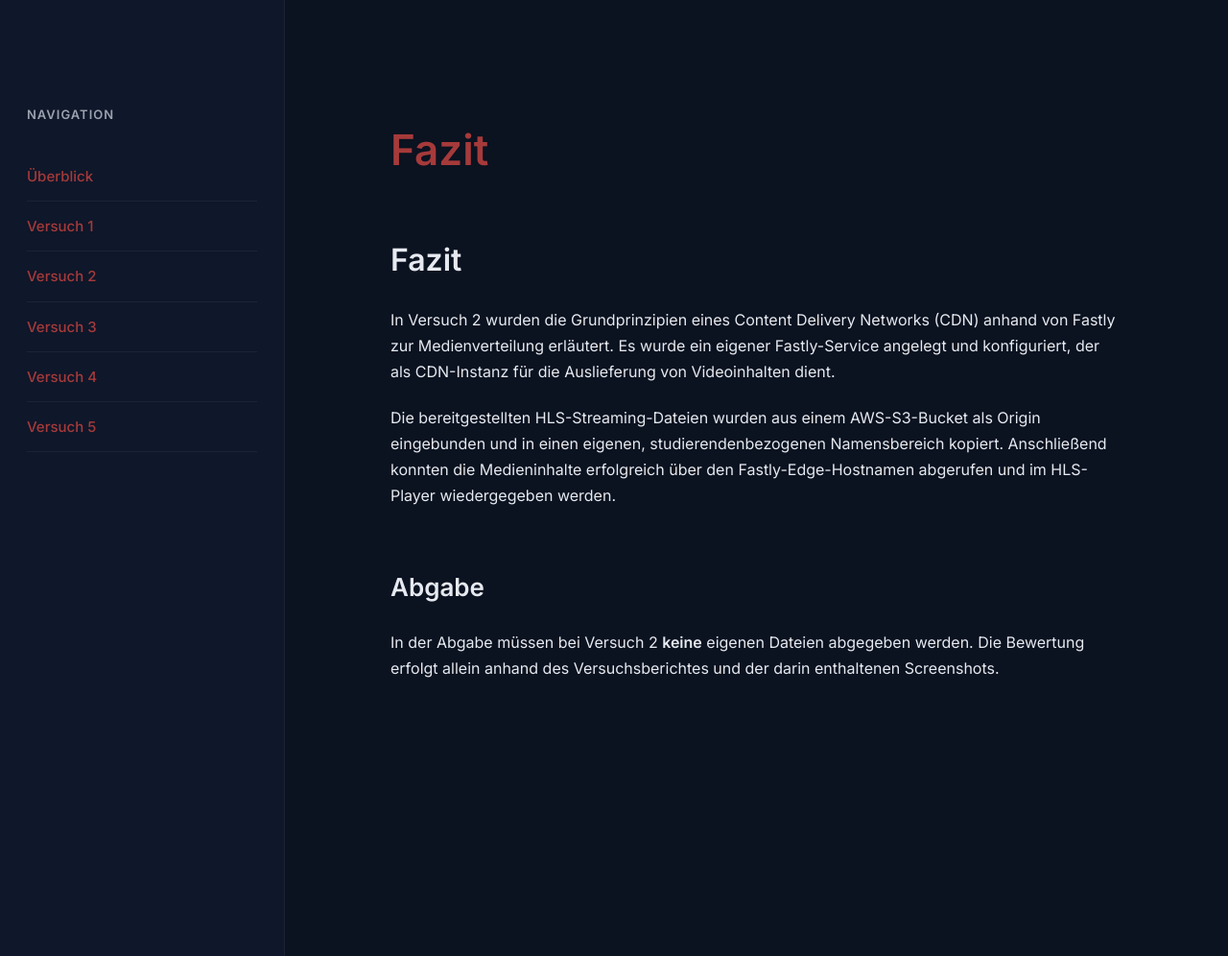
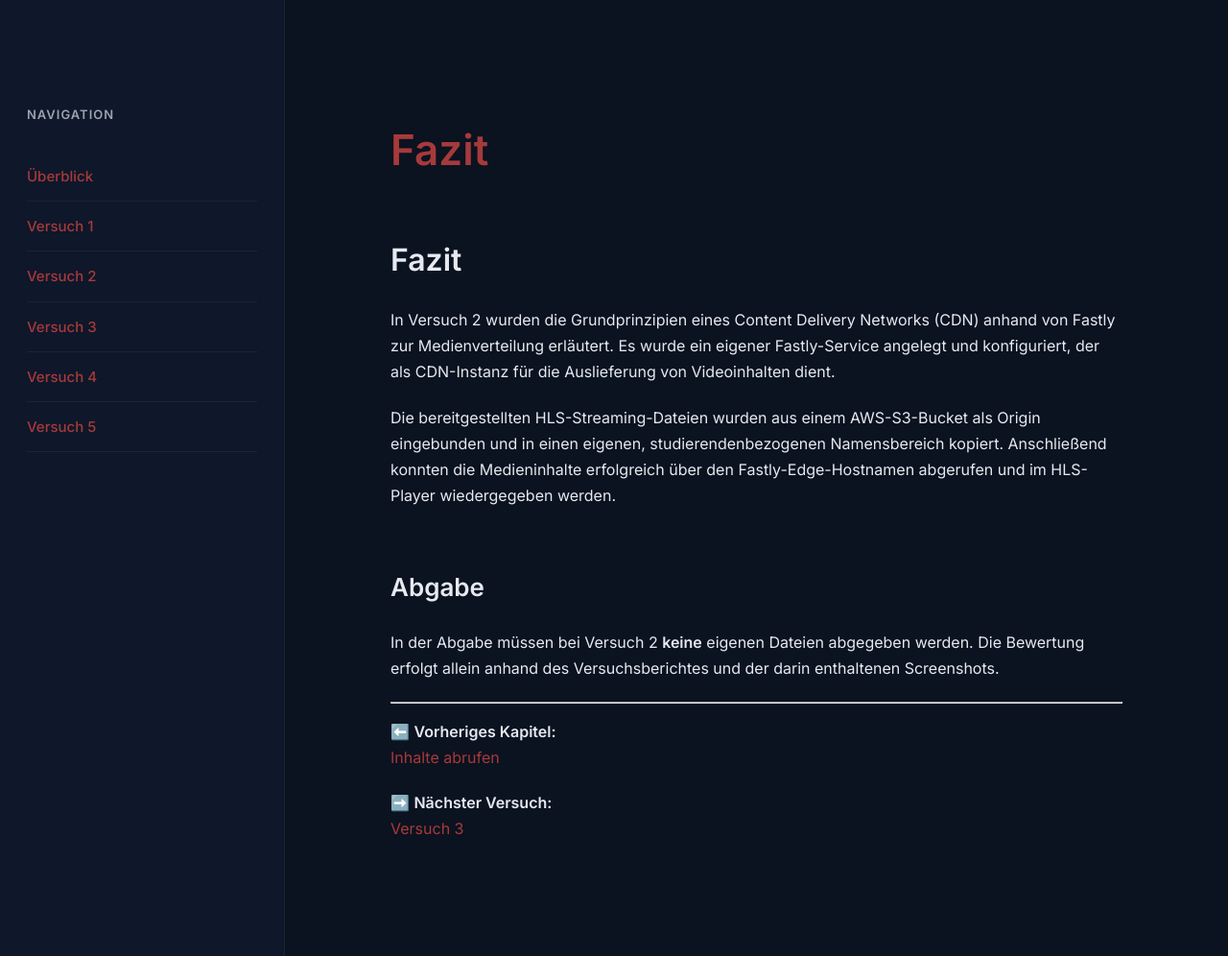
Before and after one commit to LimaLima2670/AWSPraktikumThesis, a Jekyll site: the page built from docs/Versuch2/05-fazit.md, in a window 1280 px wide. Shown: the whole page at 96% size. Built offline with Jekyll 4.4.1, drawn with Linux system fonts in a browser that asks for light colours.

Commit message:
Update 05-fazit.md

```diff
--- a/docs/Versuch2/05-fazit.md
+++ b/docs/Versuch2/05-fazit.md
@@ -19,3 +19,11 @@ Anschließend konnten die Medieninhalte erfolgreich über den Fastly-Edge-Hostna
 ## Abgabe
 
 In der Abgabe müssen bei Versuch 2 **keine** eigenen Dateien abgegeben werden. Die Bewertung erfolgt allein anhand des Versuchsberichtes und der darin enthaltenen Screenshots.
+
+---
+
+⬅️ **Vorheriges Kapitel:**
+[Inhalte abrufen](04-inhalte_abrufen.md)
+
+➡️ **Nächster Versuch:**
+[Versuch 3](../Versuch3/)
```
